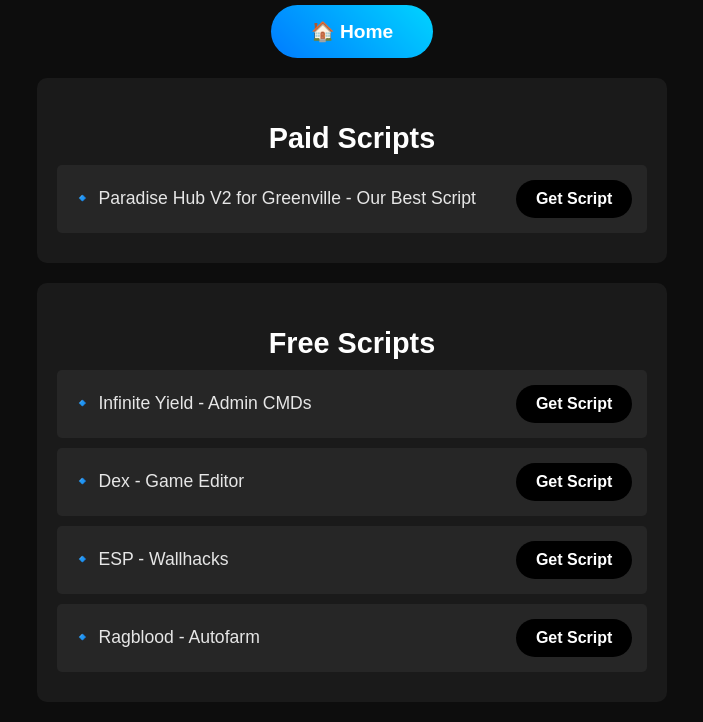
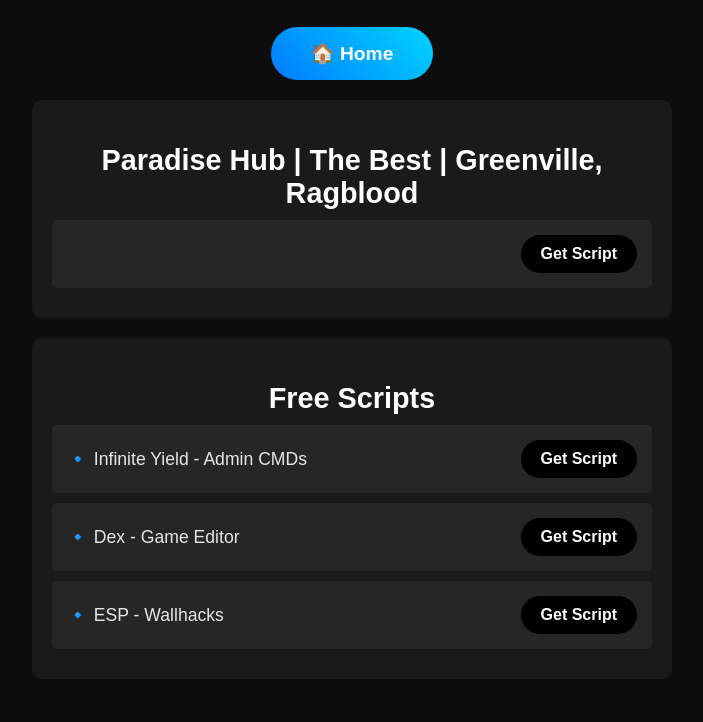
Before and after one commit to ParadiseCommunity/website, a plain HTML site: page scripts.html in a window 1280 px wide. Shown: the part 126-848 px from the top of the page, without its empty margins (288-991 px from the left). After the commit the page ends 825 px from the top, so only its background shows below. Drawn offline with Linux system fonts and the light colour scheme.

Commit message:
Update scripts.html

```diff
--- a/scripts.html
+++ b/scripts.html
@@ -103,9 +103,8 @@
         </div>
         <div class="scripts-wrapper">
             <div class="scripts-container">
-                <h2>Paid Scripts</h2>
+                <h2>Paradise Hub | The Best | Greenville, Ragblood</h2>
                 <div class="script-box">
-                    🔹 Paradise Hub V2 for Greenville - Our Best Script
                     <a href="https://raw.githubusercontent.com/ParadiseCommunity/website/refs/heads/main/Scripts/gvexploit.lua" class="button">Get Script</a>
                 </div>
             </div>
@@ -120,9 +119,6 @@
                 <div class="script-box">🔹 ESP - Wallhacks
                     <a href="https://raw.githubusercontent.com/ParadiseCommunity/website/refs/heads/main/Scripts/esp.lua" class="button">Get Script</a>
                 </div>
-                <div class="script-box">🔹 Ragblood - Autofarm
-                    <a href="https://raw.githubusercontent.com/ParadiseCommunity/website/refs/heads/main/Scripts/ragblood.lua" class="button">Get Script</a>
-                </div>
             </div>
         </div>
     </div>
```
